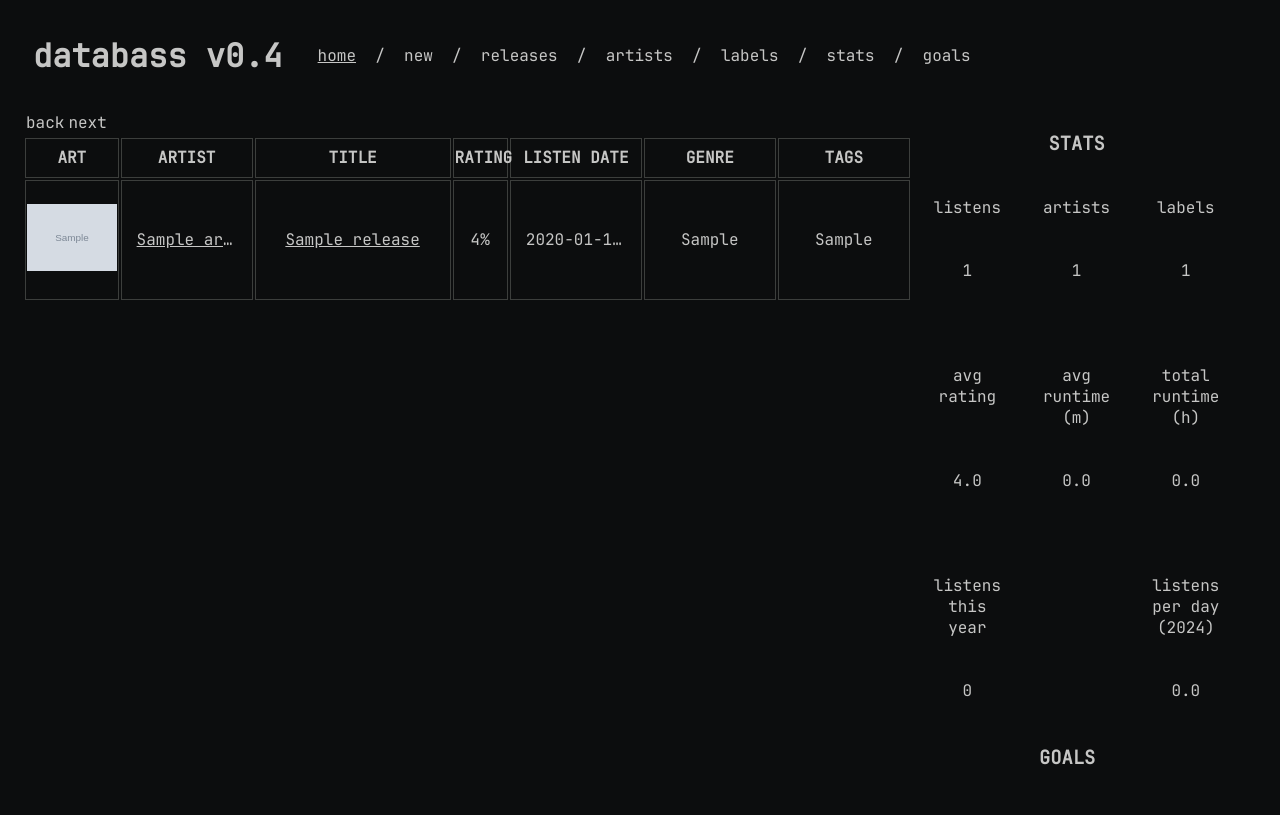
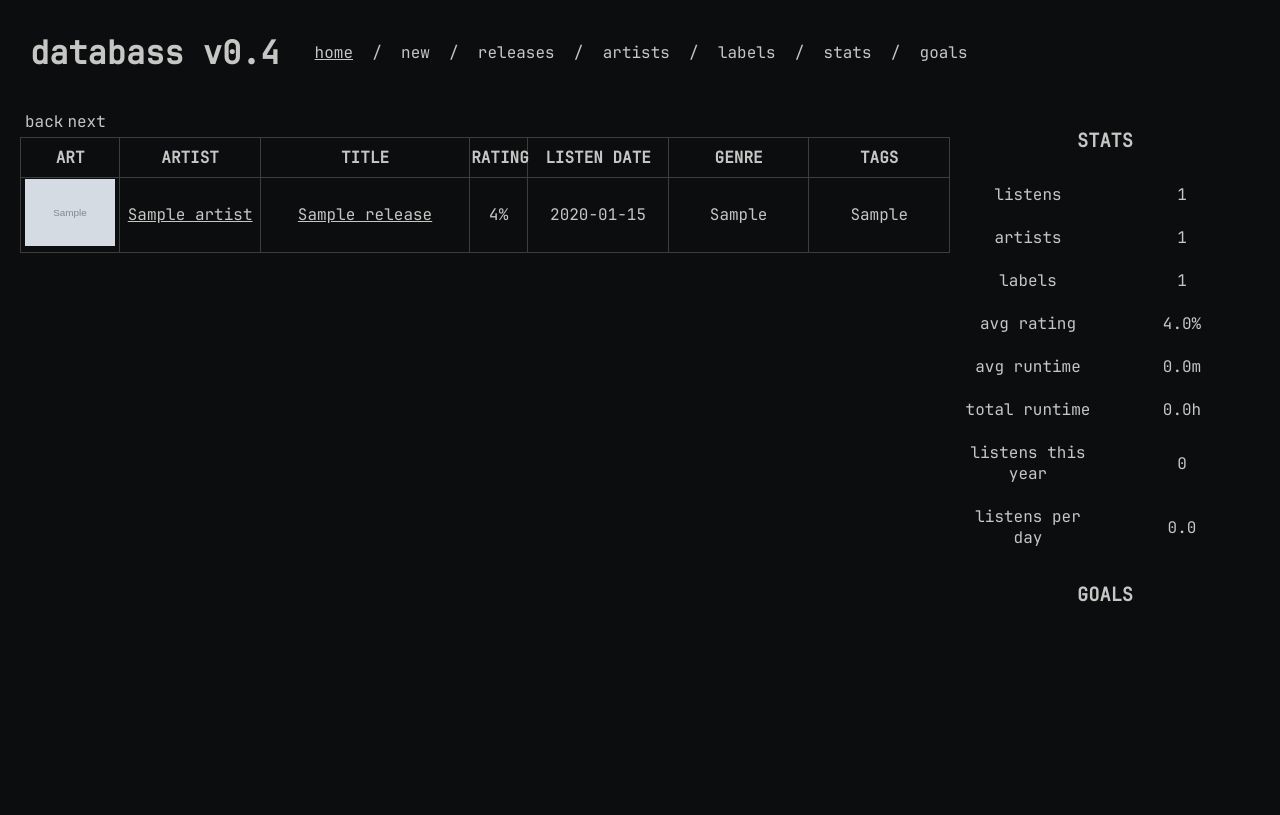
Before and after one commit to chunned/databass, a Flask app: page / in a window 1280 px wide. Before the commit the page ends 765 px from the top, so only its background shows below. Run offline with Flask 3, Linux system fonts and the light colour scheme; tables that the repository leaves empty hold one stand-in row (values such as "Sample post"); grey boxes marked "Sample" are stand-in pictures; lists and menus that the app fills with data are empty; parts of the project's set-up code (start-up, migrations or seed data) failed here and were passed over; some libraries are stand-ins or nearby versions.

Commit message:
Partial CSS rewrite

```diff
--- a/routes.py
+++ b/routes.py
@@ -24,7 +24,8 @@ def register_routes(app):
             error_out=True
         )
 
-        paged_data = pagination.items
+        paged_data = [result._asdict() for result in pagination.items]
+        print(paged_data)
 
         flask_pagination = Pagination(
             page=page,
--- a/static/style.css
+++ b/static/style.css
@@ -6,43 +6,153 @@
     font-style: normal;
 }
 
-
-/* GENERIC */
-html {
-    font-family: 'JetBrains Mono';
-    color: #c6c6c5;
+/* Variables */
+:root {
+    --color-white: #c6c6c5;
+    --color-black: #0c0d0e;
+    --color-grey: #3c3e3c
 }
 
-body {
+
+/* Base */
+html, body {
+    font-family: 'JetBrains Mono';
+    color: var(--color-white);
     padding: 5px;
-    background: #0c0d0e;
+    background: var(--color-black);
+    height: 100%;
+    margin: 0;
+    overflow: hidden;
 }
 
-.link {
-    text-decoration: underline;
-    color: #c6c6c5;
+/* Generic elements */
+a {
+    text-decoration: none;
+    color: var(--color-white);
 }
 
-input {
-    background: #c6c6c5;
+input, textarea, button, select {
+    background: var(--color-grey);
+    font-family: inherit;
+    font-size: inherit;
+    border: 1px solid var(--color-grey);
+    color: inherit;
 }
 
-.page-content {
-    display: grid;
-    grid-template-columns: 40% 60%;
+button {
+    color: inherit;
 }
-/* NAVBAR */
+
+/* Page layout */
+.content {
+    padding: 10px;
+    height: 100vh;
+    overflow-y: auto;
+}
+
+/* Navbar */
 #navbar {
     display: flex;
     align-items: center;
 }
-#navbar>a {
-    text-decoration: none;
-    color: #c6c6c5;
 
+#navbar > a.active {
+    text-decoration: underline!important;
 }
-.active {
-    text-decoration: underline!important;
+
+/* /index */
+.home {
+    display: flex;
+    height: 85vh;
+}
+/* /index albums */
+.home_albums_container {
+    width: 75%;
+    height: 100%;
+}
+
+.home_pagination {
+    padding: 2px;
+}
+
+.home_album_table {
+    width: 100%;
+    text-align: center;
+    table-layout: fixed;
+}
+
+.home_album_table > thead > tr {
+    height: 5vh;
+}
+
+.home_album_table, .home_album_table td, .home_album_table th {
+    border: 1px solid var(--color-grey);
+    border-collapse: collapse;
+}
+
+.homepage_covers {
+    max-width: 100%;
+    max-height: 20vh;
+    width: 7vw;
+    height: 100%;
+}
+
+.home_stats_container {
+    width: 25%;
+}
+
+.home_stats {
+    width: 100%;
+}
+
+.home_stats td {
+    text-align: center;
+    padding: 10px;
+    width: 50%;
+}
+
+.home_album_table td {
+    max-height: 15vh;
+    overflow: hidden;
+    text-overflow: ellipsis;
+    white-space: nowrap;
+}
+
+.home_album_table .col1 {
+    width: 7vw;
+}
+
+.home_album_table .col2 {
+    width: 10vw;
+}
+
+.home_album_table .col3 {
+    width: 15vw;
+}
+
+.home_album_table .col4 {
+    width: 4vw;
+}
+
+.home_album_table .col5 {
+    width: 10vw;
+}
+
+.home_album_table .col6 {
+    width: 10vw;
+}
+
+.home_album_table .col7 {
+    width: 10vw;
+}
+
+.home_album_table td {
+    overflow-x: auto;
+}
+
+.home-stats tr {
+    vertical-align: top;
+    height: 5vh;
 }
 
 /* SEARCH */
@@ -128,90 +228,6 @@ input {
     cursor: pointer;
 }
 
-/* HOME */
-.main-album-table {
-    width: 100%;
-    text-align: center;
-    table-layout: fixed;
-}
-
-.main-album-table th, .main-album-table td {
-    border: 1px solid #3C3E3C;
-}
-
-.main-album-table tr {
-    height: 15vh;
-    max-height: 15vh;
-}
-.main-album-table td {
-    max-height: 15vh;
-    overflow: hidden;
-    text-overflow: ellipsis;
-    white-space: nowrap;
-}
-#header_row {
-    height: 5vh;
-}
-
-.main-album-table td:not(:has(> img)) {
-    padding: 15px;
-    max-width: 20vw;
-}
-
-.main-album-table .col1 {
-    width: 7vw;
-}
-
-.main-album-table .col2 {
-    width: 10vw;
-}
-
-.main-album-table .col3 {
-    width: 15vw;
-}
-
-.main-album-table .col4 {
-    width: 4vw;
-}
-
-.main-album-table .col5 {
-    width: 10vw;
-}
-
-.main-album-table .col6 {
-    width: 10vw;
-}
-
-.main-album-table .col7 {
-    width: 10vw;
-}
-
-.home-stats td {
-    padding: 20px;
-}
-
-
-.home0 {
-    display: flex;
-    height: 85vh;
-    padding: 10px;
-}
-
-.home1 {
-    width: 75%;
-    height: 100%;
-}
-
-.homepage_covers {
-    max-width: 100%;
-    max-height: 20vh;
-    width: 7vw;
-    height: 100%;
-}
-
-.main-album-table td {
-    overflow-x: auto;
-}
 
 /* ARTISTS, RELEASES, LABELS */
 .data-grid {
@@ -316,16 +312,15 @@ input {
     width: 10vw!important;
 }
 
-.home-stats {
-    width: 90%;
-    text-align: center;
+
+
+/* Generic element classes; reused throughout the app */
+.link {
+    text-decoration: underline;
+    color: var(--color-white);
 }
 
-.home-stats tr {
-    vertical-align: top;
-    height: 5vh;
+.page-content { /* change this class name; it is only used on /release (currently missing), /artist, /label  */
+    display: grid;
+    grid-template-columns: 40% 60%;
 }
-
-.home2 {
-    width: 100%
-}
--- a/stats.py
+++ b/stats.py
@@ -187,8 +187,8 @@ def top_frequent_artists():
 def get_homepage_releases():
     results = (
         app_db.session.query(
-            Artist.id,
-            Artist.name,
+            Artist.id.label('artist_id'),
+            Artist.name.label('artist_name'),
             Release.id,
             Release.name,
             Release.rating,
--- a/templates/index.html
+++ b/templates/index.html
@@ -1,8 +1,8 @@
 {% extends '_base.html' %}
 {% block content %}
-<div class="home0">
-    <div class="home1">
-        <table>
+<div class="home">
+    <div class="home_albums_container">
+        <table class="home_pagination">
             <tr>
                 <td>
                     {% if pagination.has_prev %}
@@ -20,8 +20,9 @@
                 </td>
             </tr>
         </table>
-        <table class="main-album-table">
-            <tr id="header_row">
+        <table class="home_album_table">
+            <thead>
+                <tr>
                     <th class="col1">ART</th>
                     <th class="col2">ARTIST</th>
                     <th class="col3">TITLE</th>
@@ -30,129 +31,129 @@
                     <th class="col6">GENRE</th>
                     <th class="col7">TAGS</th>
                 </tr>
+            </thead>
+
             {% for item in data %}
             <tr>
                 <td class="col1">
-                {% set local_image = item[2]|string|img_exists("release", item[7]) %}
+                {% set local_image = item.id|string|img_exists("release", item.image) %}
                 {% if local_image %}
                     <img src="{{ local_image }}" class="homepage_covers" alt="Album art">
                 {% else %}
-                    <img src="{{ item[7] }}" class="homepage_covers col1" alt="Album art">
+                    <img src="{{ item.image }}" class="homepage_covers col1" alt="Album art">
                 {% endif %}
                 </td>
                 <td class="col2">
-                    <a href="/artist/{{ item[0] }}" class="link">{{ item[1] }}</a>
+                    <a href="/artist/{{ item.artist_id }}" class="link">{{ item.artist_name }}</a>
                 </td>
                 <td class="col3">
-                    <a href="/release/{{ item[2] }}" class="link">{{ item[3] }}</a>
+                    <a href="/release/{{ item.id }}" class="link">{{ item.name }}</a>
                 </td>
                 <td class="col4">
-                    {{ item[4] }}%
+                    {{ item.rating }}%
                 </td>
                 <td class="col5">
-                    {{ item[5] }}
+                    {{ item.listen_date.date() }}
                 </td>
                 <td class="col6">
-                    {{ item[6] }}
+                    {{ item.genre }}
                 </td>
                 <td class="col7">
-                    {{ item[8] }}
+                    {{ item.tags }}
                 </td>
             </tr>
         {% endfor %}
         </table>
     </div>
-    <div class="home2">
-        <table class="home-stats">
+    <div class="home_stats_container">
+        <table class="home_stats">
             <tr>
-                <th colspan="3"><h3>STATS</h3></th>
+                <th colspan="2"><h3>STATS</h3></th>
             </tr>
             <tr>
                 <td>
                     listens
                 </td>
                 <td>
-                    artists
-                </td>
-                <td>
-                    labels
+                    {{ stats.total_listens }}
                 </td>
             </tr>
             <tr>
                 <td>
-                   {{ stats.total_listens }}
+                    artists
                 </td>
                 <td>
                     {{ stats.total_artists }}
+                </td>
+            </tr>
+            <tr>
+                <td>
+                    labels
                 </td>
                 <td>
                     {{ stats.total_labels }}
                 </td>
             </tr>
-            <tr></tr>
             <tr>
                 <td>
                     avg rating
                 </td>
                 <td>
-                    avg runtime (m)
-                </td>
-                <td>
-                    total runtime (h)
+                    {{ stats.average_rating }}%
                 </td>
             </tr>
             <tr>
                 <td>
-                    {{ stats.average_rating }}
+                    avg runtime
                 </td>
                 <td>
-                    {{ stats.average_runtime }}
+                    {{ stats.average_runtime }}m
+                </td>
+            </tr>
+            <tr>
+                <td>
+                    total runtime
                 </td>
                 <td>
-                    {{ stats.total_runtime }}
+                    {{ stats.total_runtime }}h
                 </td>
             </tr>
-            <tr></tr>
             <tr>
                 <td>
                     listens this year
                 </td>
-                <td></td>
                 <td>
-                    listens per day (2024)
+                    {{ stats.listens_this_year }}
                 </td>
             </tr>
             <tr>
                 <td>
-                    {{ stats.listens_this_year }}
+                    listens per day
                 </td>
-                <td></td>
                 <td>
                     {{ stats.listens_per_day }}
                 </td>
             </tr>
         </table>
 
-        <table style="width: 90%; text-align: center;">
+        <table class="home_stats">
             <tr>
-                <th colspan="5"><h3>GOALS</h3></th>
+                <th colspan="2"><h3>GOALS</h3></th>
             </tr>
             {% for goal in goals %}
             <tr>
-                <td>start:</td>
-                <td>goal:</td>
-                <td>progress:</td>
+                <td style="text-align: right;">{{ goal.amount }} releases by </td>
+                <td style="text-align: left;">{{ goal.end_goal.date() }}</td>
             </tr>
             <tr>
-                <td>{{ goal.start_date.date() }}</td>
-                <td>{{ goal.amount }} releases by</td>
-                <td>{{ goal.new_releases_since_start_date / goal.amount * 100}}%</td>
+                <td style="text-align: right;">start:</td>
+                <td style="text-align: left;">{{ goal.start_date.date() }}</td>
             </tr>
             <tr>
-                <td></td>
-                <td>{{ goal.end_goal.date() }}</td>
-                <td>{{ goal.new_releases_since_start_date }}/{{ goal.amount }} </td>
+                <td style="text-align: right;">progress:</td>
+                <td style="text-align: left;">{{ goal.new_releases_since_start_date / goal.amount * 100}}% ({{ goal.new_releases_since_start_date }}/{{ goal.amount }})</td>
             </tr>
+
             {% endfor %}
         </table>
     </div>
```
Also changed, not shown: other parts of static/style.css (+5 -35 lines). Lines whose indentation alone changed are shown as unchanged.
